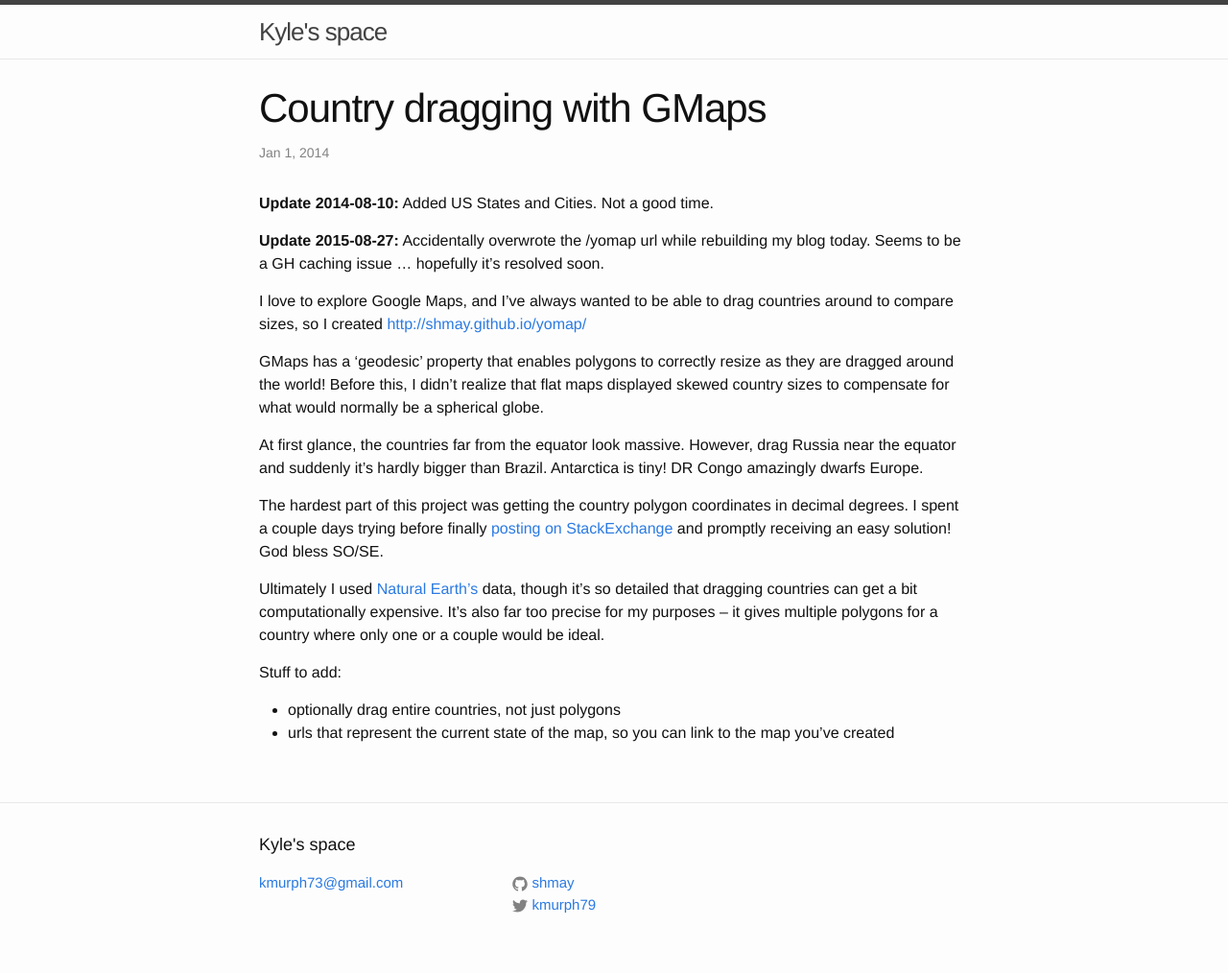
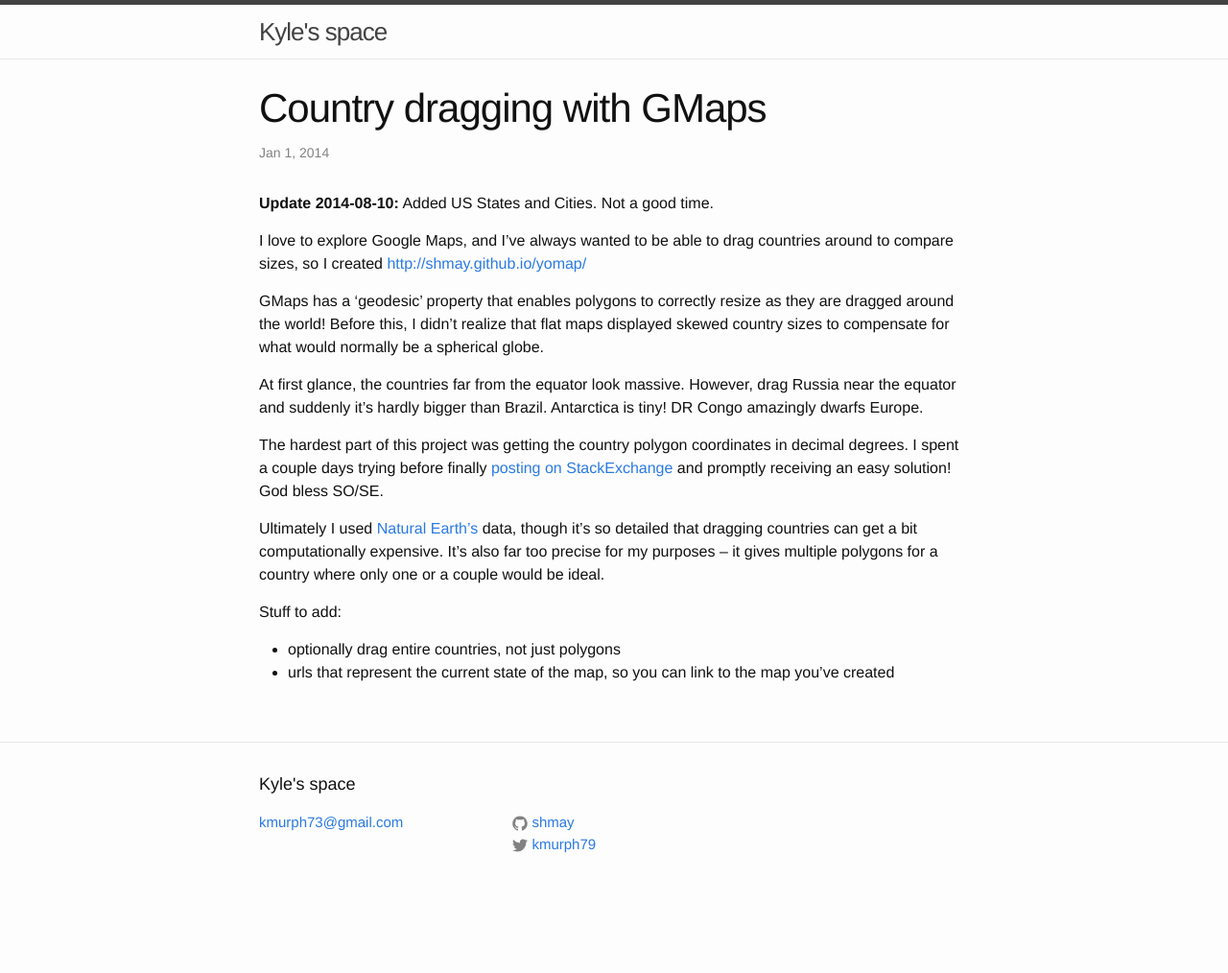
Before and after one commit to kmurph73/kmurph73.github.com, a Jekyll site: the page built from _posts/2014-01-01-drag-w-gmaps.markdown, in a window 1280 px wide. Shown: the whole page at 96% size. Built offline with Jekyll 4.4.1, drawn with Linux system fonts in a browser that asks for light colours; after the commit the page ends 951 px from its top, so only the background shows below that.

Commit message:
easy fix

```diff
--- a/_posts/2014-01-01-drag-w-gmaps.markdown
+++ b/_posts/2014-01-01-drag-w-gmaps.markdown
@@ -7,8 +7,6 @@
 ---
 
 <b>Update 2014-08-10:</b> Added US States and Cities.  Not a good time.
-
-<b>Update 2015-08-27:</b> Accidentally overwrote the /yomap url while rebuilding my blog today.  Seems to be a GH caching issue ... hopefully it's resolved soon.
 
 I love to explore Google Maps, and I've always wanted to be able to drag countries around to compare sizes, so I created [http://shmay.github.io/yomap/][1]
 
```
